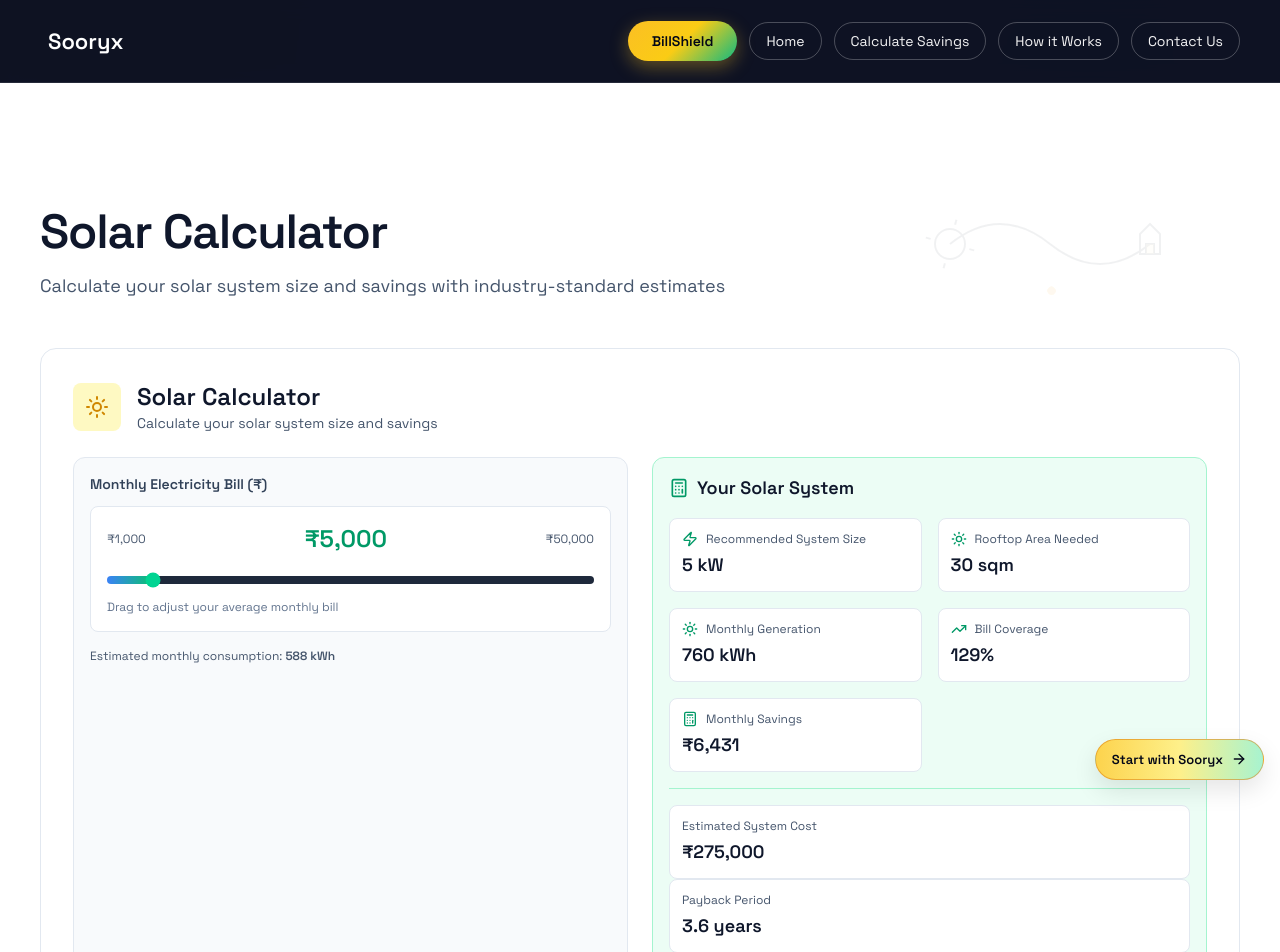
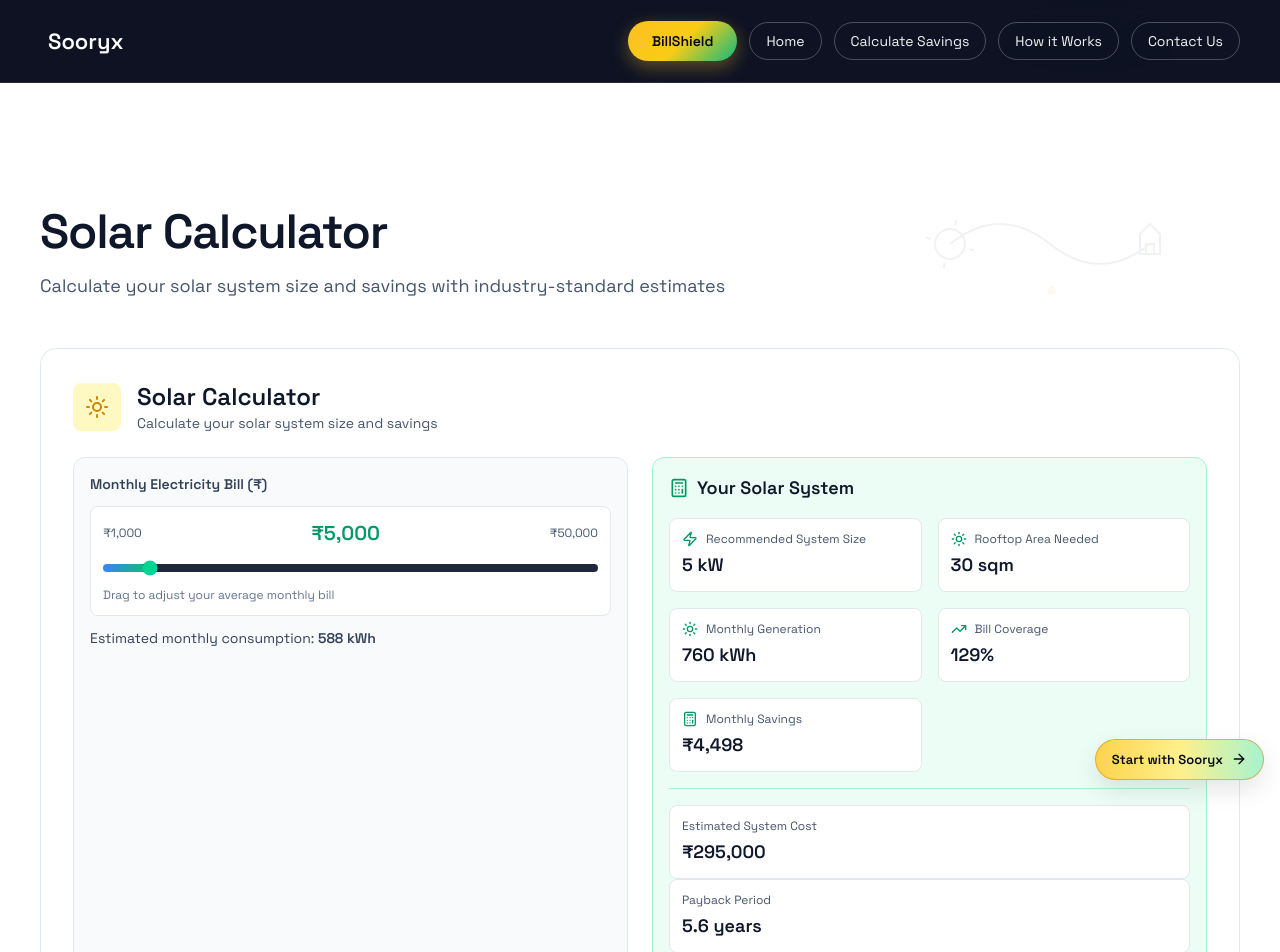
Before and after one commit to sooryx-eng/Sooryx_Live, a Next.js app: page /calculator in a window 1280 px wide. Shown: the top 952 px of the page. Built offline with nearby package versions, Linux system fonts and the light colour scheme.

Commit message:
update changes

```diff
--- a/app/components/SolarCalculator.tsx
+++ b/app/components/SolarCalculator.tsx
@@ -9,10 +9,16 @@ export default function SolarCalculator() {
   // Industry-standard constants for India
   const AVERAGE_RATE_PER_KWH = 8.5; // ₹/kWh - industry average
   const PEAK_SUN_HOURS_PER_DAY = 5.0; // hours - conservative estimate for India
-  const SYSTEM_COST_PER_KW = 55000; // ₹/kW - current market rate
   const SYSTEM_LIFETIME_YEARS = 25; // years
   const MAINTENANCE_COST_PERCENT = 0.5; // % of system cost per year
   const DEGRADATION_RATE = 0.005; // 0.5% per year panel degradation
+
+  const getSystemCostPerKw = (sizeKw: number) => {
+    if (sizeKw <= 3) return 62000;
+    if (sizeKw <= 6) return 59000;
+    if (sizeKw <= 10) return 56000;
+    return 53000;
+  };
 
   // Calculate monthly consumption from bill
   const monthlyConsumptionKwh = Math.round(monthlyBill / AVERAGE_RATE_PER_KWH);
@@ -32,14 +38,15 @@ export default function SolarCalculator() {
   // Monthly generation (accounting for seasonal variation)
   const monthlyGenerationKwh = Math.round(annualGenerationKwh / 12);
 
-  // System cost calculation
-  const systemCost = systemSizeKw * SYSTEM_COST_PER_KW;
+  // System cost calculation with size-based pricing
+  const systemCostPerKw = getSystemCostPerKw(systemSizeKw);
+  const systemCost = Math.round(systemSizeKw * systemCostPerKw);
 
   // Annual savings calculation (accounting for degradation)
   const calculateAnnualSavings = (year: number) => {
     const degradationFactor = Math.pow(1 - DEGRADATION_RATE, year);
     const annualGeneration = annualGenerationKwh * degradationFactor;
-    const annualSavings = annualGeneration * AVERAGE_RATE_PER_KWH;
+    const annualSavings = Math.min(annualGeneration, monthlyConsumptionKwh * 12) * AVERAGE_RATE_PER_KWH * 0.9;
     return Math.round(annualSavings);
   };
 
@@ -60,10 +67,11 @@ export default function SolarCalculator() {
   const netLifetimeSavings = totalLifetimeSavings - totalMaintenanceCost;
 
   // Payback period calculation
-  const paybackYears = systemCost / (calculateAnnualSavings(1) - annualMaintenanceCost);
+  const firstYearSavings = calculateAnnualSavings(1);
+  const paybackYears = firstYearSavings > annualMaintenanceCost ? systemCost / (firstYearSavings - annualMaintenanceCost) : 0;
 
   // Monthly savings (first year average)
-  const monthlySavings = Math.round(calculateAnnualSavings(1) / 12);
+  const monthlySavings = Math.round(firstYearSavings / 12);
 
   // Coverage percentage
   const coveragePercentage = Math.round((monthlyGenerationKwh / monthlyConsumptionKwh) * 100);
@@ -86,15 +94,15 @@ export default function SolarCalculator() {
 
       <div className="grid md:grid-cols-2 gap-6">
         {/* Input Section */}
-        <div className="space-y-6 p-4 bg-slate-50 rounded-xl border border-slate-200">
+        <div className="space-y-4 p-4 bg-slate-50 rounded-xl border border-slate-200">
           <div>
             <label className="text-sm text-slate-700 mb-3 block font-semibold">Monthly Electricity Bill (₹)</label>
 
             {/* Slider Section */}
-            <div className="bg-white rounded-lg p-4 mb-4 border border-slate-200">
-              <div className="flex justify-between items-center mb-3">
+            <div className="bg-white rounded-lg p-3 mb-3 border border-slate-200">
+              <div className="flex justify-between items-center mb-2">
                 <span className="text-xs text-slate-600">₹1,000</span>
-                <span className="text-2xl font-bold text-emerald-600">₹{monthlyBill.toLocaleString()}</span>
+                <span className="text-xl font-bold text-emerald-600">₹{monthlyBill.toLocaleString()}</span>
                 <span className="text-xs text-slate-600">₹50,000</span>
               </div>
               <input
@@ -112,7 +120,7 @@ export default function SolarCalculator() {
               <p className="text-xs text-slate-500 mt-2">Drag to adjust your average monthly bill</p>
             </div>
 
-            <div className="text-xs text-slate-600 space-y-1">
+            <div className="text-sm text-slate-700 space-y-1">
               <p>Estimated monthly consumption: <strong>{monthlyConsumptionKwh.toLocaleString()} kWh</strong></p>
             </div>
           </div>
```
